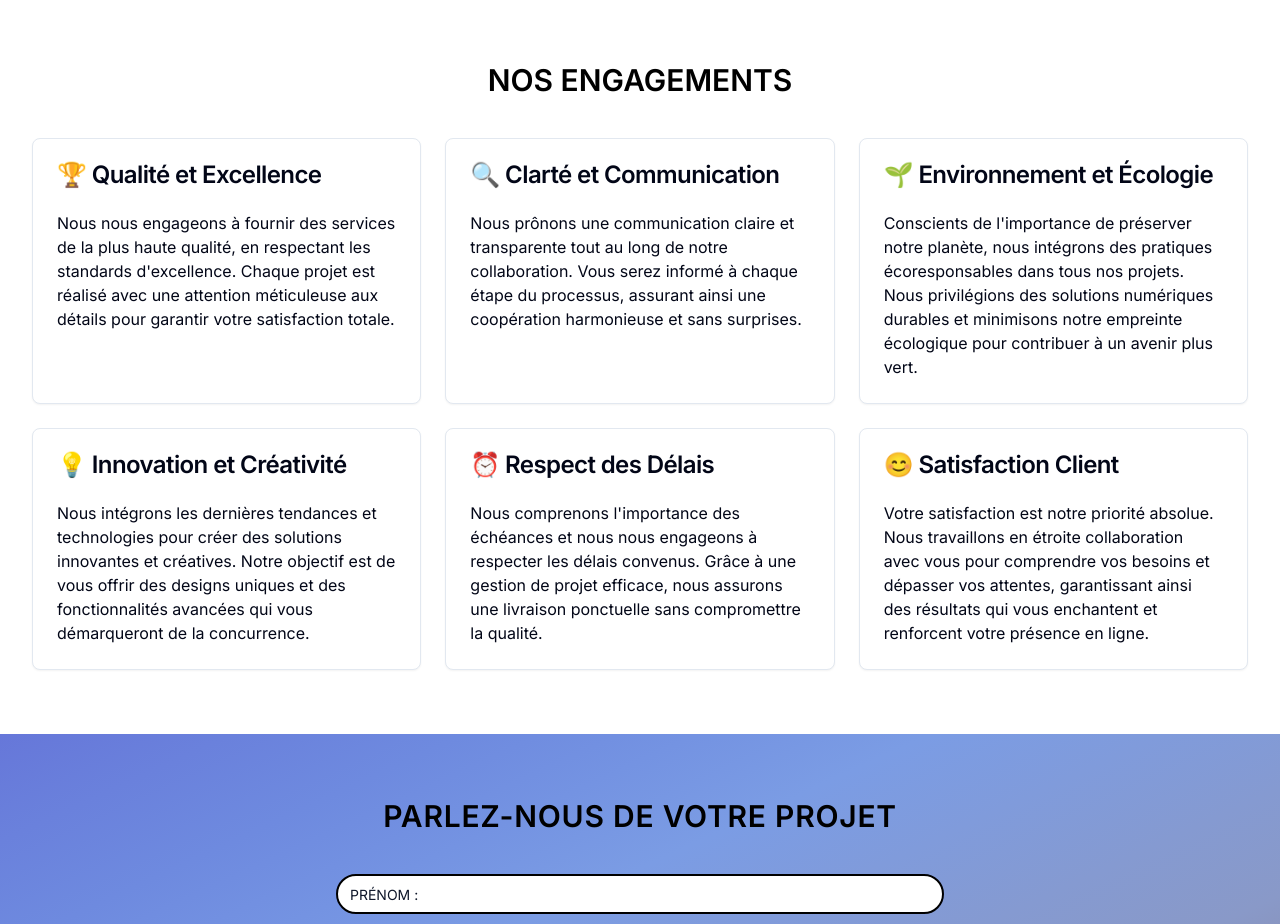
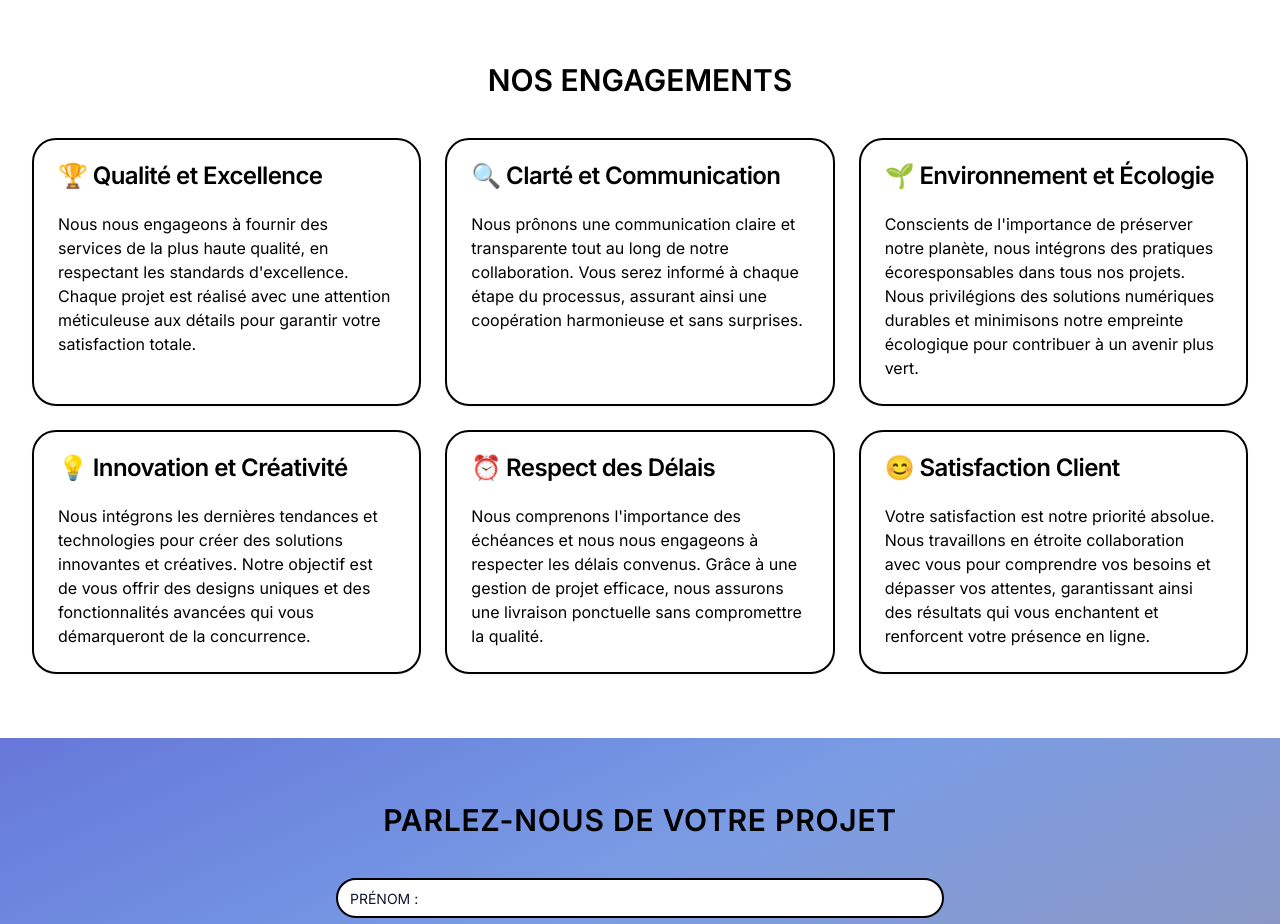
Before and after one commit to dkoshevko/VueWeb, a Next.js app: page / in a window 1280 px wide. Shown: the part 1880-2804 px from the top of the page. Built offline with nearby package versions, Linux system fonts and the light colour scheme.

Commit message:
card design

```diff
--- a/components/ui/card.tsx
+++ b/components/ui/card.tsx
@@ -9,7 +9,7 @@ const Card = React.forwardRef<
   <article
     ref={ref}
     className={cn(
-      "rounded-lg border border-slate-200 bg-white text-slate-950 shadow-sm dark:border-slate-800 dark:bg-slate-950 dark:text-slate-50",
+      "rounded-3xl border-2 border-black bg-white text-black shadow-sm dark:border-white dark:bg-slate-950 dark:text-slate-50",
       className
     )}
     {...props}
```
